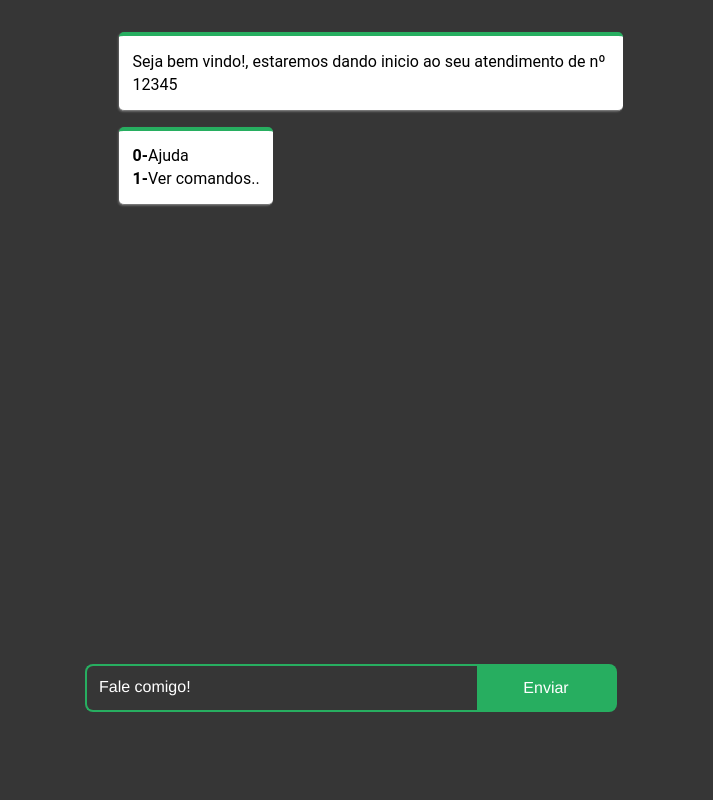
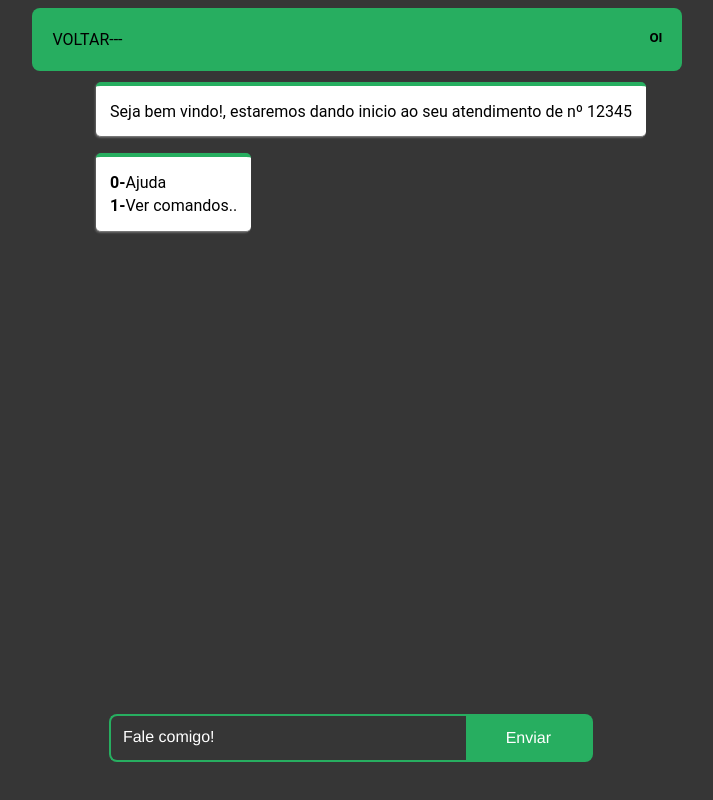
Before and after one commit to luccaBrasii/novoChatBot, a plain HTML site: page index.html in a window 1280 px wide. Shown: the whole page, without its empty margins (289-1002 px from the left). Drawn offline with Linux system fonts and the light colour scheme.

Commit message:
arrumando front

```diff
--- a/css/style.css
+++ b/css/style.css
@@ -18,7 +18,25 @@ body {
   background-color: #363636;
 }
 
+.page__main{
+  display: flex;
+  flex-direction: column;
+  align-items: center;
+}
+.return{
+  display: flex;
+  background-color: #27ae60;
+  justify-content: space-between;
+  border-radius: 8px;
+  width: 650px;
+  position: fixed;
+}
+.return h5, .return p{
+  margin: 20px;
+}
+
 .chatbot__overview {
+
   background-color: #363636;
   display: flex;
   flex-flow: row nowrap;
@@ -28,6 +46,7 @@ body {
   margin: 0 auto;
   padding: 1em;
   padding-bottom: 0;
+  margin-top: 50px;
 }
 
 .chatlist {
@@ -38,7 +57,7 @@ body {
   align-items: flex-end;
   overflow-x: hidden;
   width: 100%;
-  max-width: 35em;
+
   max-height: 75vh;
   margin: 0 auto;
 }
--- a/index.html
+++ b/index.html
@@ -9,9 +9,20 @@
 
   <body>
     <main class="page__main">
+
+
+
+      <div class="chatbot">
+        <div class="return">
+          <p>VOLTAR---</p>
+          <h5>OI</h5>
+        </div>
         <div class="block--background">
           <div class="chatbot__overview">
+
             <ul class="chatlist">
+
+
               <li class="bot__output bot__output--standard">Seja bem vindo!, estaremos dando inicio ao seu atendimento de nº 12345</li>
               <li class="bot__output bot__output--standard">
                 <strong>0-</strong>Ajuda<br>
@@ -23,10 +34,11 @@
 
           <div class="chatbox-area">
             <form action="" id="chatform">
-                <textarea placeholder="Fale comigo!" class="chatbox" name="chatbox" resize= "none" minlength="2"></textarea>
+                <textarea placeholder="Fale comigo!" class="chatbox" name="chatbox" resize= "none" minlength="1"></textarea>
                 <input class="submit-button" type="submit" value="Enviar">
             </form>
           </div>
+      </div>
     </main>
 
     <script src="js/index.js" type="module"></script>
```
